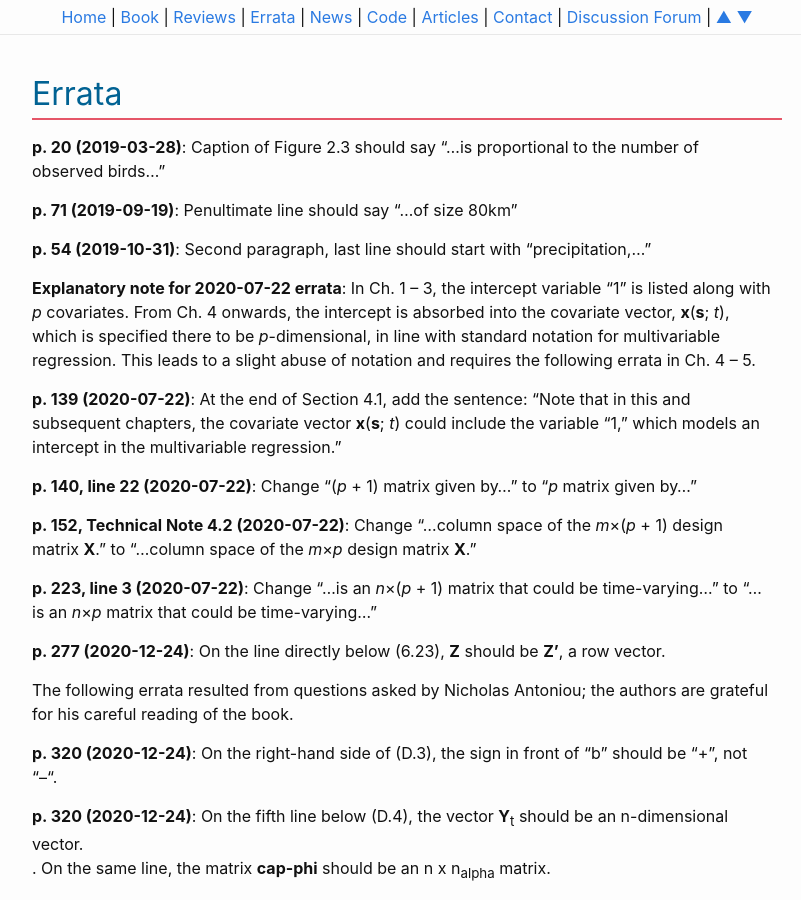
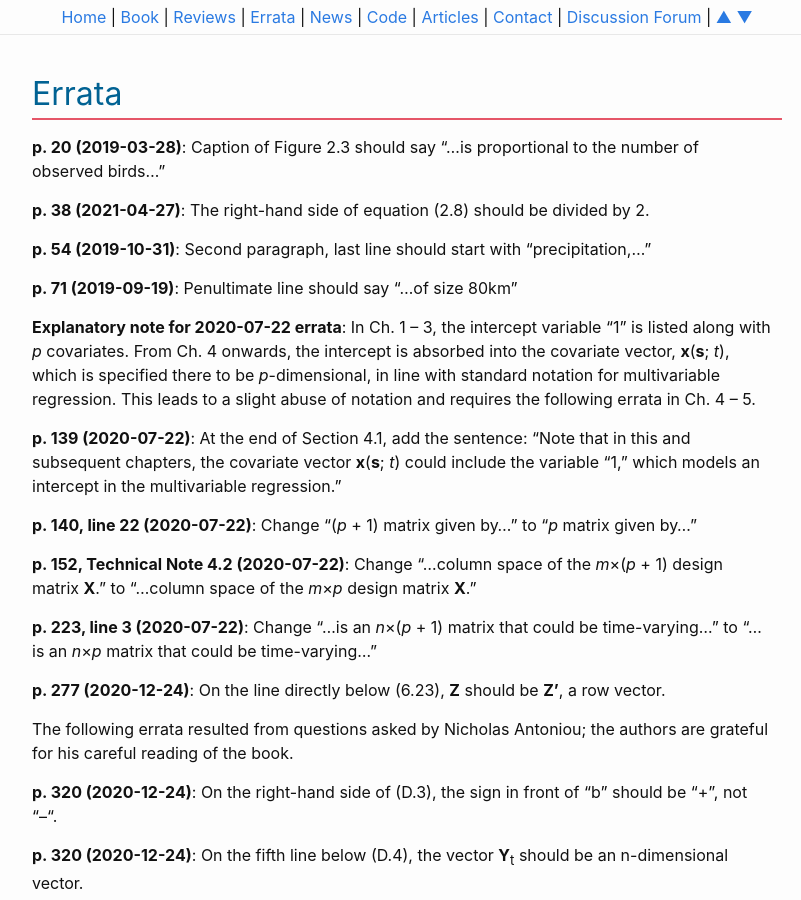
Before and after one commit to andrewzm/STRbook, a Jekyll site: the page built from docs/errata.md, in a window 1280 px wide and 900 px high. Shown: the whole window, without its empty margins (238-1039 px from the left). Built offline with Jekyll 4.4.1, drawn with Linux system fonts in a browser that asks for light colours.

Commit message:
Update errata.md

```diff
--- a/docs/errata.md
+++ b/docs/errata.md
@@ -4,9 +4,11 @@ title: Errata
 ---
 **p. 20 (2019-03-28)**: Caption of Figure 2.3 should say “…is proportional to the number of observed birds…”
 
-**p. 71 (2019-09-19)**: Penultimate line should say "...of size 80km"
+**p. 38 (2021-04-27)**: The right-hand side of equation (2.8) should be divided by 2.
 
 **p. 54 (2019-10-31)**: Second paragraph, last line should start with "precipitation,..."
+
+**p. 71 (2019-09-19)**: Penultimate line should say "...of size 80km"
 
 **Explanatory note for 2020-07-22 errata**: In Ch. 1 &ndash; 3, the intercept variable “1” is listed along with *p* covariates. From Ch. 4 onwards, the intercept is absorbed into the covariate vector, **x**(**s**; *t*), which is specified there to be *p*-dimensional, in line with standard notation for multivariable regression. This leads to a slight abuse of notation and requires the following errata in Ch. 4 &ndash; 5.
 
```
